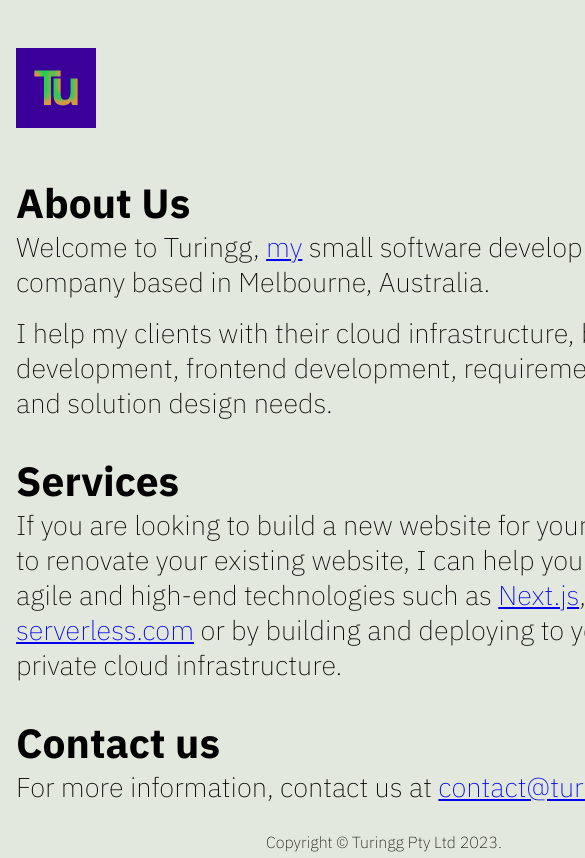
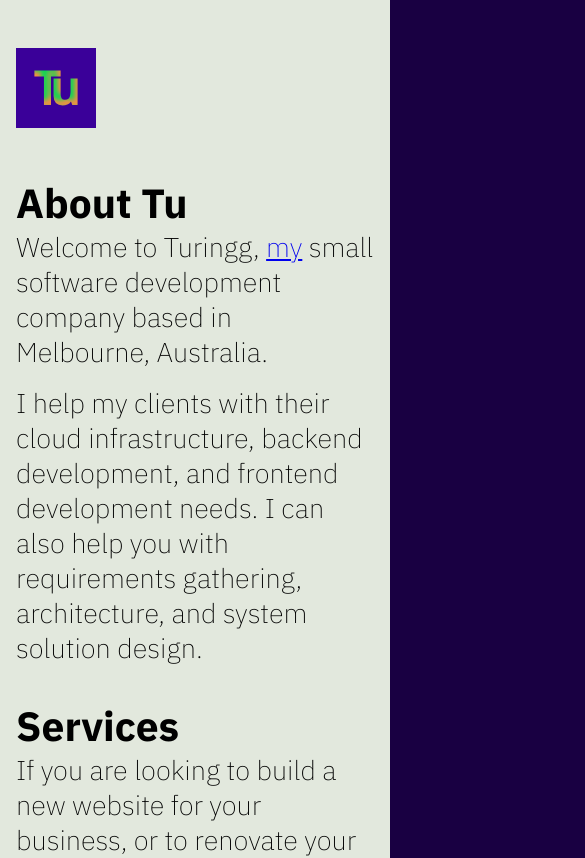
Before and after one commit to behrangsa/turingg.com.au, a Next.js app: page / in a window 390 px wide. Shown: the top 858 px of the page, 585 px wide, since content can reach past the window. Built offline with nearby package versions, Linux system fonts and the light colour scheme.

Commit message:
Made Home responsive

```diff
--- a/pages/index.tsx
+++ b/pages/index.tsx
@@ -21,7 +21,7 @@ export default function Home() {
         </header>
 
         <section className={`${plex.className} ${styles.body}`}>
-          <h2>About Us</h2>
+          <h2>About Tu</h2>
           <p>
             Welcome to <span>Turingg</span>,{" "}
             <a href="https://behrang.org">my</a> small software development
@@ -29,8 +29,8 @@ export default function Home() {
           </p>
           <p>
             I help my clients with their cloud infrastructure, backend
-            development, frontend development, requirements gathering, and
-            solution design needs.
+            development, and frontend development needs. I can also help you
+            with requirements gathering, architecture, and system solution design.
           </p>
           <h2>Services</h2>
           <p>
--- a/styles/Home.module.css
+++ b/styles/Home.module.css
@@ -7,6 +7,12 @@
   background-color: #e2e8dd;
   min-height: 100vh;
   position: relative;
+}
+
+@media screen and (max-width: 768px) {
+  .root {
+    width: 100%;
+  }
 }
 
 .root p {
```
